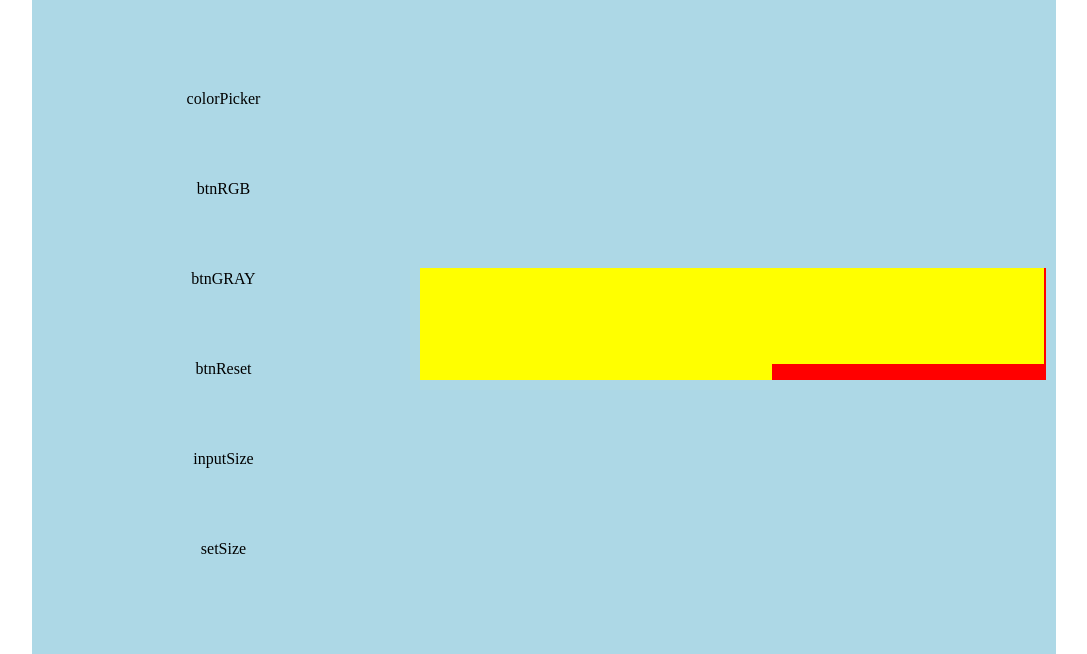
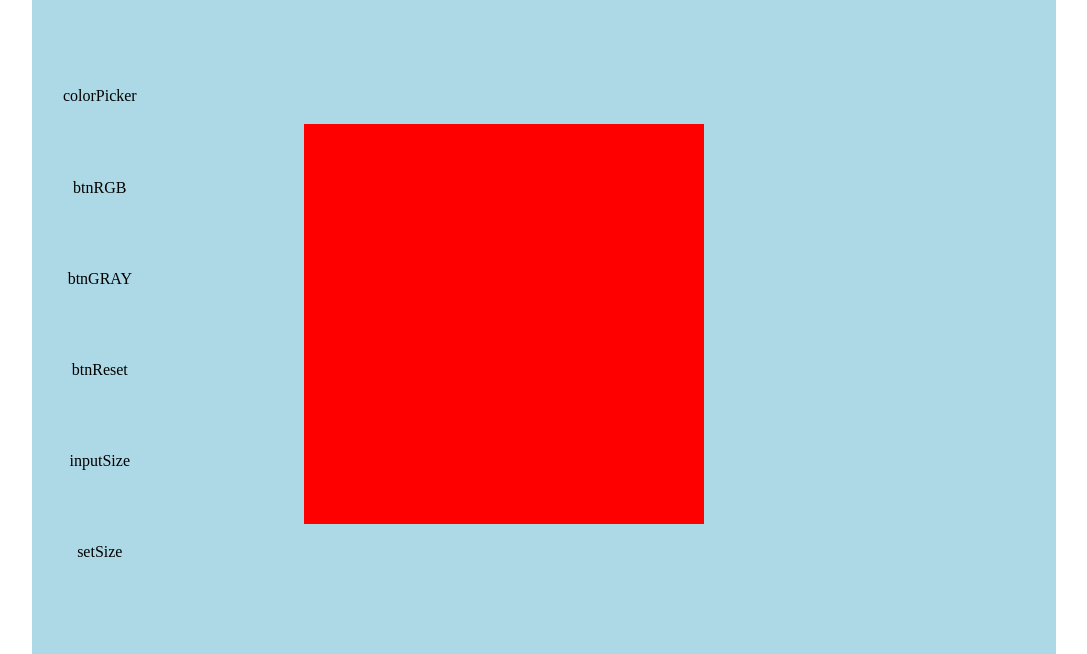
Before and after one commit to Tebibux/Etch-A-Sketch, a plain HTML site: page index.html in a window 1280 px wide. Shown: the part 87-741 px from the top of the page, without its empty margins (96-1183 px from the left). Drawn offline with Linux system fonts and the light colour scheme.

Commit message:
grid area complited

```diff
--- a/main.js
+++ b/main.js
@@ -58,20 +58,19 @@ board.appendChild(listOfButton)
 
 
 
-let col = row = 16;
+let col = 16;
 // creating sketchbord
 var sketchboard = document.createElement('div');
 sketchboard.id = 'sketchboard';
-sketchboard.style.height = 'relative';
-sketchboard.style.width = 'relative';
+sketchboard.style.width = '400px';
+sketchboard.style.height = '400px';
+sketchboard.style.display = 'grid';
+sketchboard.style.gridTemplateColumns = `repeat(${col}, 1fr)`;
+sketchboard.style.gridTemplateRows = `repeat(${col}, 1fr)`;
 // setting scketborad element to the sketchboard
-for (let i = 0; i < (col * row); i++) {
+for (let i = 0; i < (col * col); i++) {
 	let sktBox = document.createElement('div');
 	sktBox.className = 'sktBox'
-	sktBox.style.height = '16px';
-	sktBox.style.width = '16px';
-	sktBox.style.backgroundColor = 'yellow';
-	// sktBox.style.border = '1px solid black';
 	sketchboard.appendChild(sktBox);
 }
 
@@ -111,15 +110,4 @@ footer.appendChild(link);
 container.appendChild(footer);
 
 
-
-
-
-
-
-
-
-
-
-
-
 console.log(container);
--- a/style.css
+++ b/style.css
@@ -31,10 +31,11 @@
 #board {
 	width: 100%;
 	height: 100%;
-	margin: 35px;
-	display: flex;
+	margin: 30px 35px;
+	display: grid;
+	grid-template-columns: 1fr 4fr;
 	align-items: center;
-	justify-content: center;
+	justify-content: space-evenly;
 	gap: 40px;
 }
 
@@ -58,8 +59,7 @@ ul li {
 	flex-flow: row wrap;
 }
 
-#sketchboard .sktBox {
-}
+#sketchboard .sktBox {}
 
 
 
```
